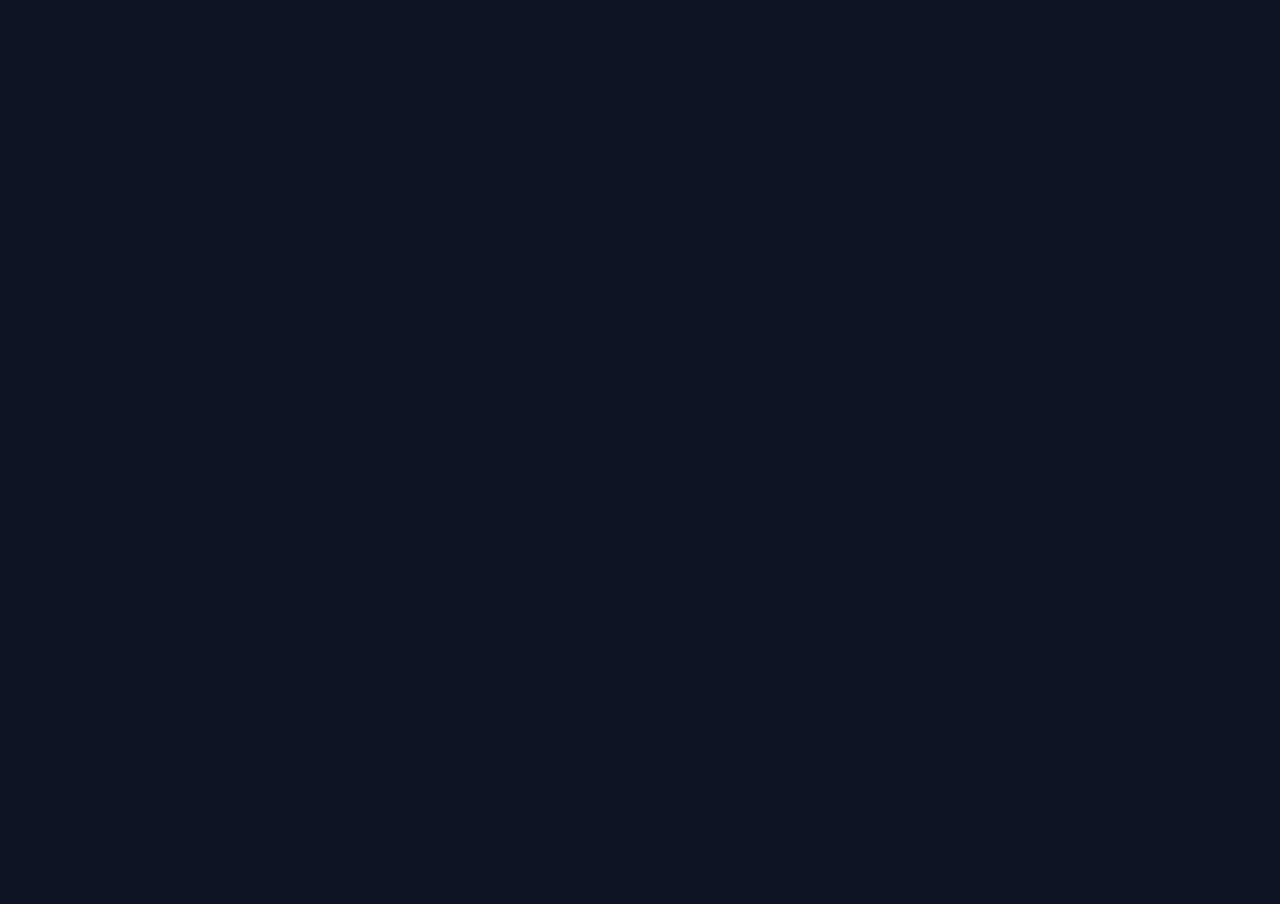
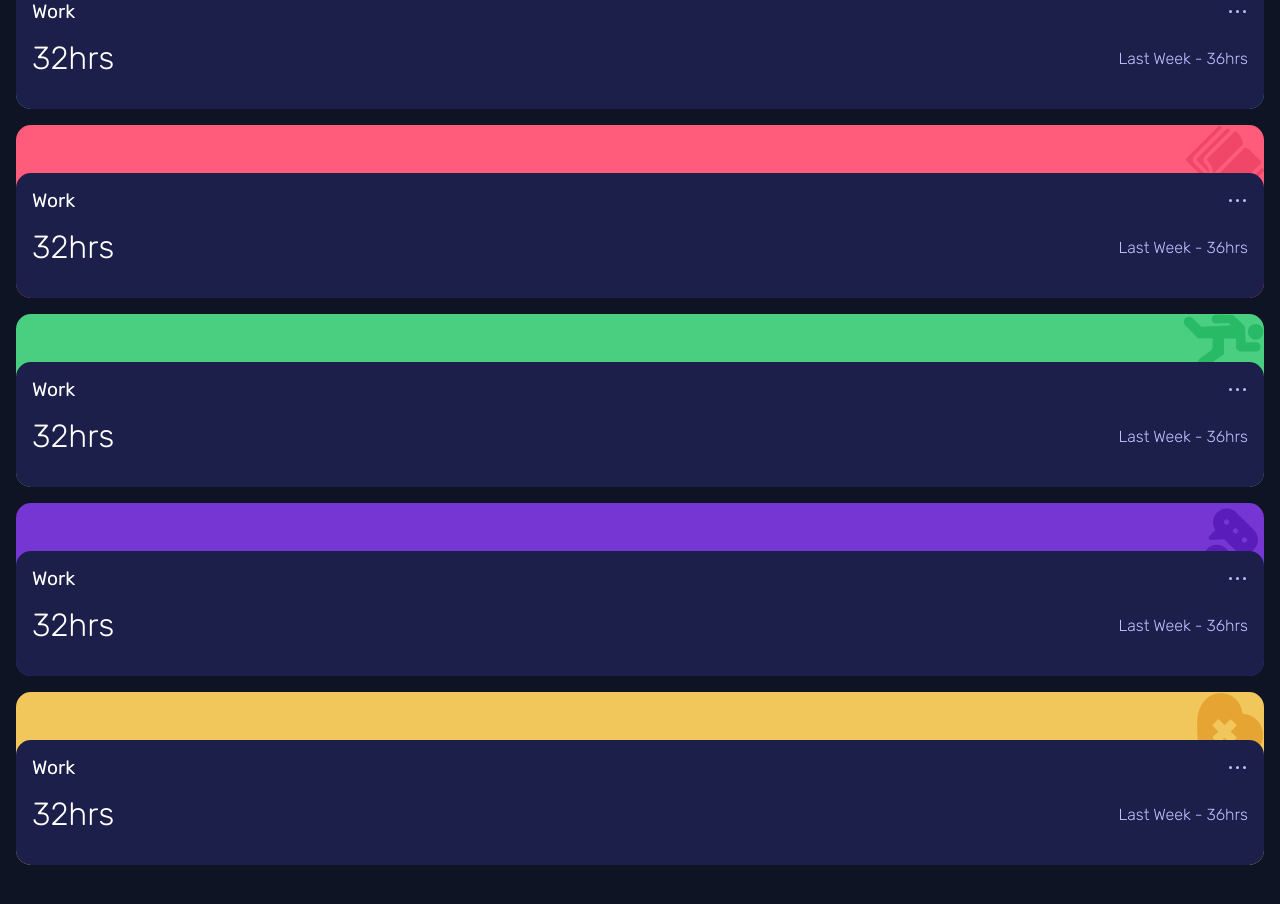
Before and after one commit to kalibir/Time-tracking-dashboard-challenge, a React (Create React App) app in the folder time-tracking-dashboard/: page / in a window 1280 px wide. Shown: the part 506-1410 px from the top of the page. Before the commit the page ends 800 px from the top, so only its background shows below. Built offline with nearby package versions, Linux system fonts and the light colour scheme.

Commit message:
created remaining cards markup

```diff
--- a/time-tracking-dashboard/src/Cards/index.js
+++ b/time-tracking-dashboard/src/Cards/index.js
@@ -3,7 +3,8 @@ import "./styles.css";
 
 const Card = () => {
 	return (
-		<div className='activity-card'>
+		<>
+			<div className='activity-card work'>
 				<div className='info-wrapper'>
 					<div className='card-header'>
 						<p className='category-name'>Work</p>
@@ -19,6 +20,87 @@ const Card = () => {
 					</div>
 				</div>
 			</div>
+			<div className='activity-card play'>
+				<div className='info-wrapper'>
+					<div className='card-header'>
+						<p className='category-name'>Work</p>
+						<div className='menu-btn'>
+							<div className='dot'></div>
+							<div className='dot'></div>
+							<div className='dot'></div>
+						</div>
+					</div>
+					<div className='card-info'>
+						<div className='hours'>32hrs</div>
+						<div className='records'>Last Week - 36hrs</div>
+					</div>
+				</div>
+			</div>
+			<div className='activity-card study'>
+				<div className='info-wrapper'>
+					<div className='card-header'>
+						<p className='category-name'>Work</p>
+						<div className='menu-btn'>
+							<div className='dot'></div>
+							<div className='dot'></div>
+							<div className='dot'></div>
+						</div>
+					</div>
+					<div className='card-info'>
+						<div className='hours'>32hrs</div>
+						<div className='records'>Last Week - 36hrs</div>
+					</div>
+				</div>
+			</div>
+			<div className='activity-card exercise'>
+				<div className='info-wrapper'>
+					<div className='card-header'>
+						<p className='category-name'>Work</p>
+						<div className='menu-btn'>
+							<div className='dot'></div>
+							<div className='dot'></div>
+							<div className='dot'></div>
+						</div>
+					</div>
+					<div className='card-info'>
+						<div className='hours'>32hrs</div>
+						<div className='records'>Last Week - 36hrs</div>
+					</div>
+				</div>
+			</div>
+			<div className='activity-card social'>
+				<div className='info-wrapper'>
+					<div className='card-header'>
+						<p className='category-name'>Work</p>
+						<div className='menu-btn'>
+							<div className='dot'></div>
+							<div className='dot'></div>
+							<div className='dot'></div>
+						</div>
+					</div>
+					<div className='card-info'>
+						<div className='hours'>32hrs</div>
+						<div className='records'>Last Week - 36hrs</div>
+					</div>
+				</div>
+			</div>
+			<div className='activity-card self-care'>
+				<div className='info-wrapper'>
+					<div className='card-header'>
+						<p className='category-name'>Work</p>
+						<div className='menu-btn'>
+							<div className='dot'></div>
+							<div className='dot'></div>
+							<div className='dot'></div>
+						</div>
+					</div>
+					<div className='card-info'>
+						<div className='hours'>32hrs</div>
+						<div className='records'>Last Week - 36hrs</div>
+					</div>
+				</div>
+			</div>
+		</>
 	);
 };
 
--- a/time-tracking-dashboard/src/Cards/styles.css
+++ b/time-tracking-dashboard/src/Cards/styles.css
@@ -2,12 +2,41 @@
 	max-width: 100%;
 	color: hsl(200, 100%, 100%);
 	border-radius: 15px;
-	background-color: hsl(15, 100%, 70%); /*light red*/
-	background-image: url("../assets/icon-work.svg");
+
 	background-repeat: no-repeat;
 	background-position: top right;
 	margin-top: 1em;
 	padding-top: 3em;
+}
+
+.work {
+	background-color: hsl(15, 100%, 70%);
+	background-image: url("../assets/icon-work.svg");
+}
+
+.play {
+	background-color: hsl(195, 74%, 62%);
+	background-image: url("../assets/icon-play.svg");
+}
+
+.study {
+	background-color: hsl(348, 100%, 68%);
+	background-image: url("../assets/icon-study.svg");
+}
+
+.exercise {
+	background-color: hsl(145, 58%, 55%);
+	background-image: url("../assets/icon-exercise.svg");
+}
+
+.social {
+	background-color: hsl(264, 64%, 52%);
+	background-image: url("../assets/icon-social.svg");
+}
+
+.self-care {
+	background-color: hsl(43, 84%, 65%);
+	background-image: url("../assets/icon-self-care.svg");
 }
 
 .info-wrapper {
```
Lines whose indentation alone changed are shown as unchanged.
